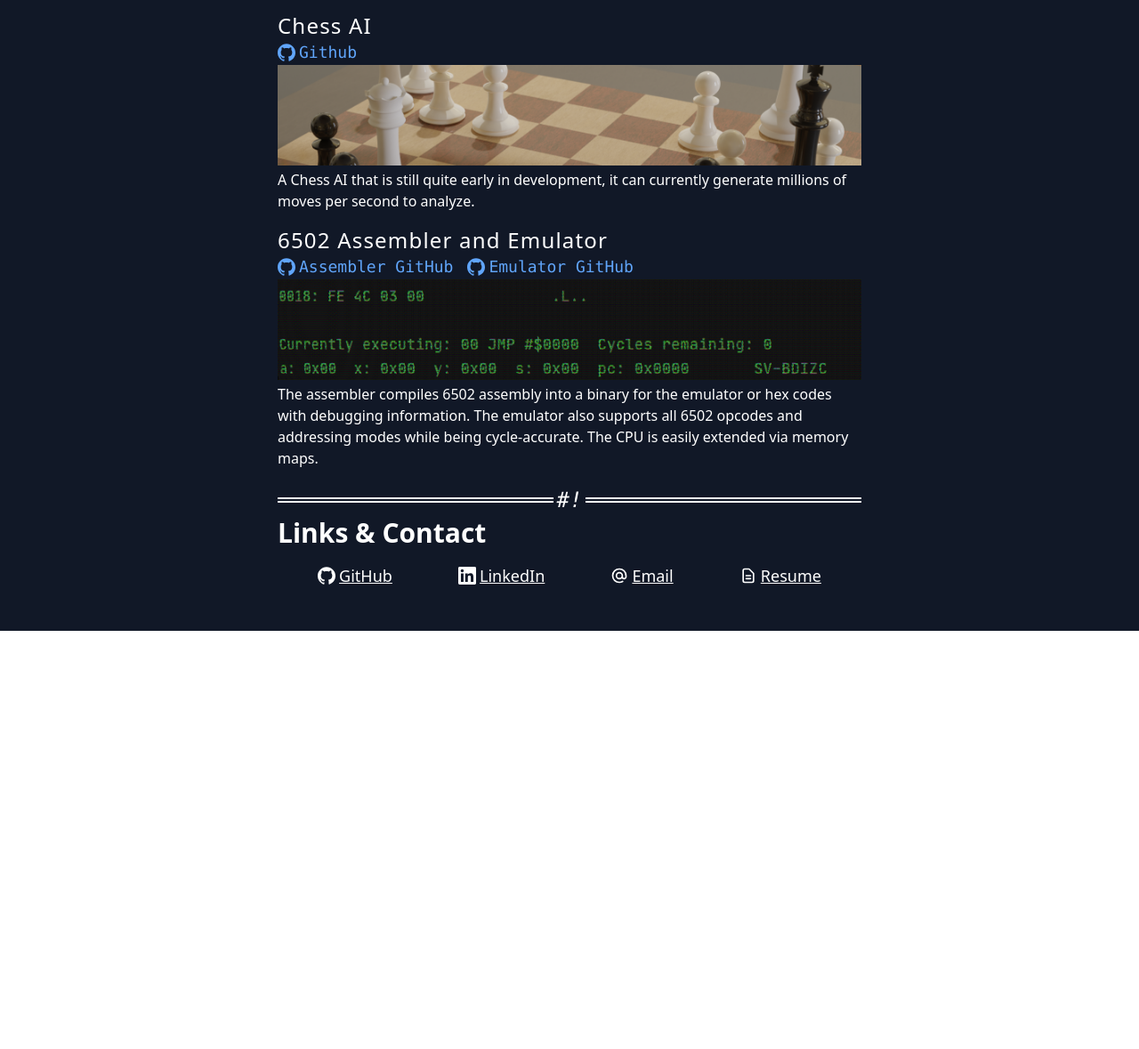
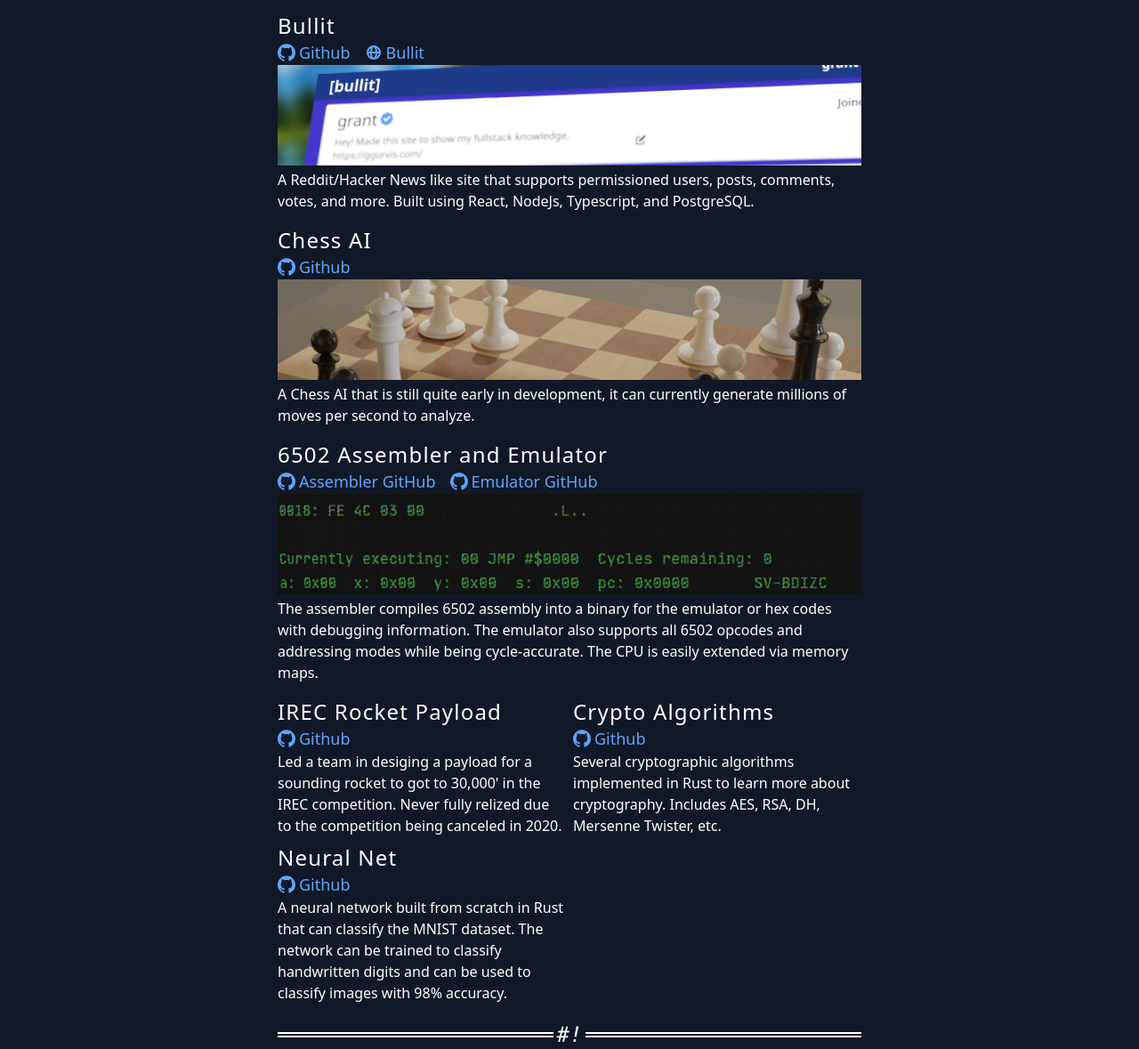
Before and after one commit to grant0417/website, a Gatsby site: page / in a window 1280 px wide. Shown: the part 554-1733 px from the top of the page at 89% size. Before the commit the page ends 1263 px from the top, so only its background shows below. Built offline with nearby package versions, Linux system fonts and the light colour scheme; Gatsby itself is replaced by a stand-in of ours.

Commit message:
Added more projects to page

```diff
--- a/src/components/icons.js
+++ b/src/components/icons.js
@@ -1,4 +1,4 @@
-import React from "react";
+import React from 'react';
 
 export function GithubIcon() {
   return (
@@ -79,3 +79,20 @@ export function PlayIcon() {
     </svg>
   );
 }
+
+export function SiteIcon() {
+  return (
+    <svg
+      xmlns="http://www.w3.org/2000/svg"
+      className="h-5 w-5"
+      viewBox="0 0 20 20"
+      fill="currentColor"
+    >
+      <path
+        fillRule="evenodd"
+        d="M4.083 9h1.946c.089-1.546.383-2.97.837-4.118A6.004 6.004 0 004.083 9zM10 2a8 8 0 100 16 8 8 0 000-16zm0 2c-.076 0-.232.032-.465.262-.238.234-.497.623-.737 1.182-.389.907-.673 2.142-.766 3.556h3.936c-.093-1.414-.377-2.649-.766-3.556-.24-.56-.5-.948-.737-1.182C10.232 4.032 10.076 4 10 4zm3.971 5c-.089-1.546-.383-2.97-.837-4.118A6.004 6.004 0 0115.917 9h-1.946zm-2.003 2H8.032c.093 1.414.377 2.649.766 3.556.24.56.5.948.737 1.182.233.23.389.262.465.262.076 0 .232-.032.465-.262.238-.234.498-.623.737-1.182.389-.907.673-2.142.766-3.556zm1.166 4.118c.454-1.147.748-2.572.837-4.118h1.946a6.004 6.004 0 01-2.783 4.118zm-6.268 0C6.412 13.97 6.118 12.546 6.03 11H4.083a6.004 6.004 0 002.783 4.118z"
+        clipRule="evenodd"
+      />
+    </svg>
+  );
+}
--- a/src/pages/index.js
+++ b/src/pages/index.js
@@ -1,14 +1,15 @@
-import * as React from "react";
-import { Helmet } from "react-helmet";
+import * as React from 'react';
+import { Helmet } from 'react-helmet';
 import {
   GithubIcon,
   LinkedInIcon,
   EmailIcon,
   ResumeIcon,
   PlayIcon,
-} from "../components/icons";
-import "../styles/global.css";
-import { StaticImage } from "gatsby-plugin-image";
+  SiteIcon,
+} from '../components/icons';
+import '../styles/global.css';
+import { StaticImage } from 'gatsby-plugin-image';
 
 const Project = ({ title, description, links, img }) => {
   return (
@@ -23,7 +24,7 @@ const Project = ({ title, description, links, img }) => {
               href={link.url}
             >
               <span className="h-5 w-5 inline-block">{link.icon}</span>
-              <span className="font-mono text-lg leading-none">{link.text}</span>
+              <span className="text-lg leading-none">{link.text}</span>
             </a>
           ))}
         </div>
@@ -35,12 +36,35 @@ const Project = ({ title, description, links, img }) => {
   );
 };
 
+const MinorProject = ({ title, description, links }) => {
+  return (
+    <div className="flex flex-col gap-1">
+      <h3 className="text-2xl text-white tracking-wider">{title}</h3>
+      {links && (
+        <div className="flex flex-row flex-wrap gap-x-4 gap-y-2">
+          {links.map((link, index) => (
+            <a
+              key={index}
+              className="flex flex-row gap-1 items-center text-blue-400 hover:text-blue-300"
+              href={link.url}
+            >
+              <span className="h-5 w-5 inline-block">{link.icon}</span>
+              <span className="text-lg leading-none">{link.text}</span>
+            </a>
+          ))}
+        </div>
+      )}
+      <p className="text-white">{description}</p>
+    </div>
+  );
+};
+
 const IndexPage = () => {
   return (
     <main className="bg-gray-900 min-h-screen">
       <Helmet title="Grant Gurvis" />
 
-      <div className="flex flex-col gap-4 max-w-2xl px-2 mx-auto">
+      <div className="flex flex-col gap-4 max-w-2xl px-1 sm:px-2 mx-auto">
         <div className="flex flex-col items-center px-4 py-8 gap-4">
           <h1 className="text-white text-5xl font-bold">Grant Gurvis</h1>
 
@@ -65,18 +89,40 @@ const IndexPage = () => {
           types for output as well as a WASM based site."
             links={[
               {
-                text: "Github",
-                url: "https://github.com/grant0417/ray_tracer",
+                text: 'Github',
+                url: 'https://github.com/grant0417/ray_tracer',
                 icon: <GithubIcon />,
               },
               {
-                text: "Demo",
-                url: "https://rust-ray-tracer.netlify.app/",
+                text: 'Demo',
+                url: 'https://rust-ray-tracer.netlify.app/',
                 icon: <PlayIcon />,
               },
             ]}
             img={
               <StaticImage src="../images/cornell.png" placeholder="blurred" />
+            }
+          />
+
+          <Project
+            title="Bullit"
+            description="A Reddit/Hacker News like site that supports permissioned
+            users, posts, comments, votes, and more. Built using React, NodeJs,
+            Typescript, and PostgreSQL."
+            links={[
+              {
+                text: 'Github',
+                url: 'https://github.com/grant0417/bullit',
+                icon: <GithubIcon />,
+              },
+              {
+                text: 'Bullit',
+                url: 'https://bullit.org',
+                icon: <SiteIcon />,
+              },
+            ]}
+            img={
+              <StaticImage src="../images/bullit.png" placeholder="blurred" />
             }
           />
 
@@ -87,8 +133,8 @@ const IndexPage = () => {
           millions of moves per second to analyze."
             links={[
               {
-                text: "Github",
-                url: "https://github.com/grant0417/chess-ai",
+                text: 'Github',
+                url: 'https://github.com/grant0417/chess-ai',
                 icon: <GithubIcon />,
               },
             ]}
@@ -105,44 +151,85 @@ const IndexPage = () => {
             is easily extended via memory maps."
             links={[
               {
-                text: "Assembler GitHub",
-                url: "https://github.com/grant0417/assembler6502",
+                text: 'Assembler GitHub',
+                url: 'https://github.com/grant0417/assembler6502',
                 icon: <GithubIcon />,
               },
               {
-                text: "Emulator GitHub",
-                url: "https://github.com/grant0417/emu6502",
+                text: 'Emulator GitHub',
+                url: 'https://github.com/grant0417/emu6502',
                 icon: <GithubIcon />,
               },
             ]}
             img={<StaticImage src="../images/6502.png" placeholder="blurred" />}
           />
+
+          <div className="grid grid-cols-none sm:grid-cols-2 gap-2">
+            <MinorProject
+              title="IREC Rocket Payload"
+              description="Led a team in desiging a payload for a sounding rocket
+              to got to 30,000' in the IREC competition. Never fully relized due
+              to the competition being canceled in 2020."
+              links={[
+                {
+                  text: 'Github',
+                  url: 'https://github.com/usfsoar/irec-avionics-payload-pcb',
+                  icon: <GithubIcon />,
+                },
+              ]}
+            />
+                        <MinorProject
+              title="Crypto Algorithms"
+              description="Several cryptographic algorithms implemented in Rust to
+              learn more about cryptography. Includes AES, RSA, DH, Mersenne Twister, etc."
+              links={[
+                {
+                  text: 'Github',
+                  url: 'https://github.com/grant0417/crypto',
+                  icon: <GithubIcon />,
+                },
+              ]}
+            />
+                        <MinorProject
+              title="Neural Net"
+              description="A neural network built from scratch in Rust that can
+              classify the MNIST dataset. The network can be trained to classify
+              handwritten digits and can be used to classify images with 98% accuracy."
+              links={[
+                {
+                  text: 'Github',
+                  url: 'https://github.com/grant0417/neural_net',
+                  icon: <GithubIcon />,
+                },
+              ]}
+            />
+          </div>
         </section>
 
         <hr id="links" />
 
-        <h1 className="text-white text-3xl font-bold">{"Links & Contact"}</h1>
+        <h1 className="text-white text-3xl font-bold">{'Links & Contact'}</h1>
 
         <div className="flex flex-row flex-wrap justify-around gap-4 px-4 pb-12">
           {[
             {
-              text: "GitHub",
-              url: "https://github.com/grant0417",
+              text: 'GitHub',
+              url: 'https://github.com/grant0417',
               logo: <GithubIcon />,
             },
             {
-              text: "LinkedIn",
-              url: "https://www.linkedin.com/in/grant-gurvis/",
+              text: 'LinkedIn',
+              url: 'https://www.linkedin.com/in/grant-gurvis/',
               logo: <LinkedInIcon />,
             },
             {
-              text: "Email",
-              url: "mailto:grant@ggurvis.com",
+              text: 'Email',
+              url: 'mailto:grant@ggurvis.com',
               logo: <EmailIcon />,
             },
             {
-              text: "Resume",
-              url: "https://github.com/grant0417/Resume/raw/master/grant_resume.pdf",
+              text: 'Resume',
+              url: 'https://github.com/grant0417/Resume/raw/master/grant_resume.pdf',
               logo: <ResumeIcon />,
             },
           ].map((link, index) => (
```
Also changed, not shown: src/images/bullit.png (added).
